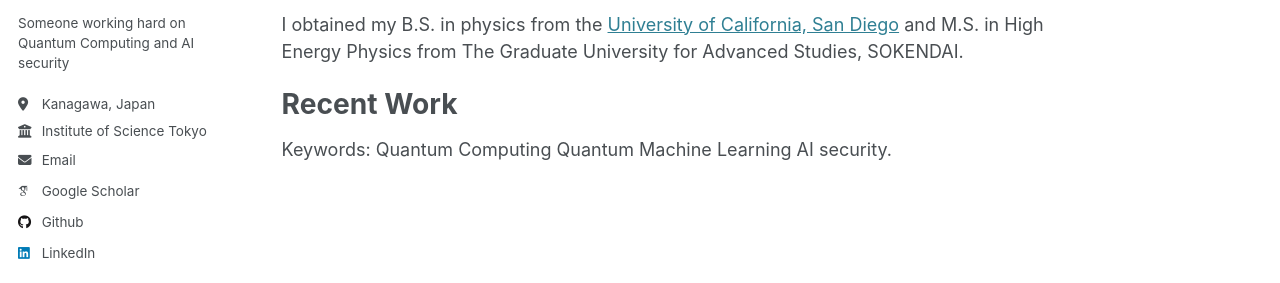
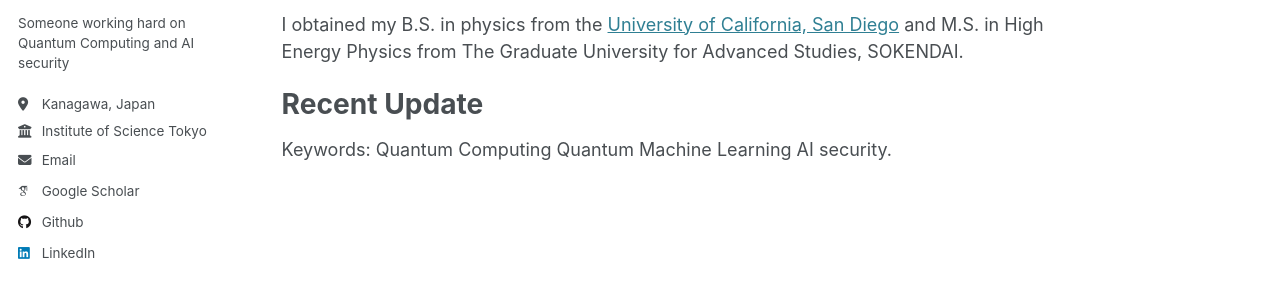
Before and after one commit to zazabap/zazabap.github.io, a Jekyll site: the page built from _pages/about.md, in a window 1280 px wide. Shown: the part 269-552 px from the top of the page. Built offline with Jekyll 4.4.1, drawn with Linux system fonts in a browser that asks for light colours; some web fonts are replaced.

Commit message:
Update about page

```diff
--- a/_pages/about.md
+++ b/_pages/about.md
@@ -9,8 +9,8 @@ redirect_from:
 
 I am a Ph.D candidate at [Institute of Science Tokyo](https://www.isct.ac.jp/en) (Previous Tokyo Institute of Technology), where I am supervised by [Prof. Konstantinos Slavakis](http://www.slavakislab.ict.e.titech.ac.jp/) and advised by [Prof. Jun Sakuma](https://www.riken.jp/en/research/labs/aip/ai_soc/ai_sec_privacy/index.html). My research focused on intersection of quantum computing, machine learning and security.
 
-I obtained my B.S. in physics from the [University of California, San Diego](ucsd.edu) and M.S. in High Energy Physics from The Graduate University for Advanced Studies, SOKENDAI.
+I obtained my B.S. in physics from the [University of California, San Diego](http://ucsd.edu) and M.S. in High Energy Physics from The Graduate University for Advanced Studies, SOKENDAI.
 
-Recent Work
+Recent Update
 ======
 Keywords: Quantum Computing Quantum Machine Learning AI security.
```
